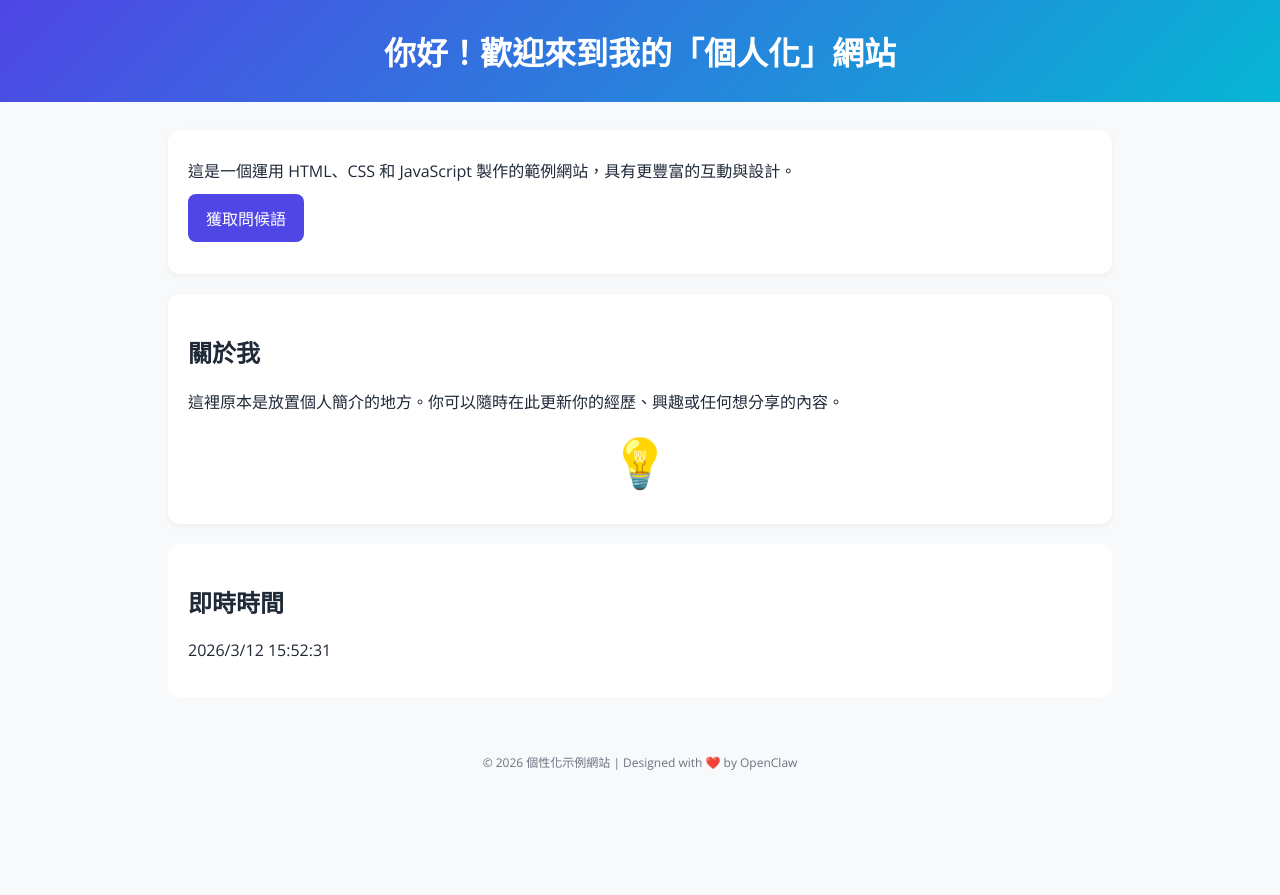
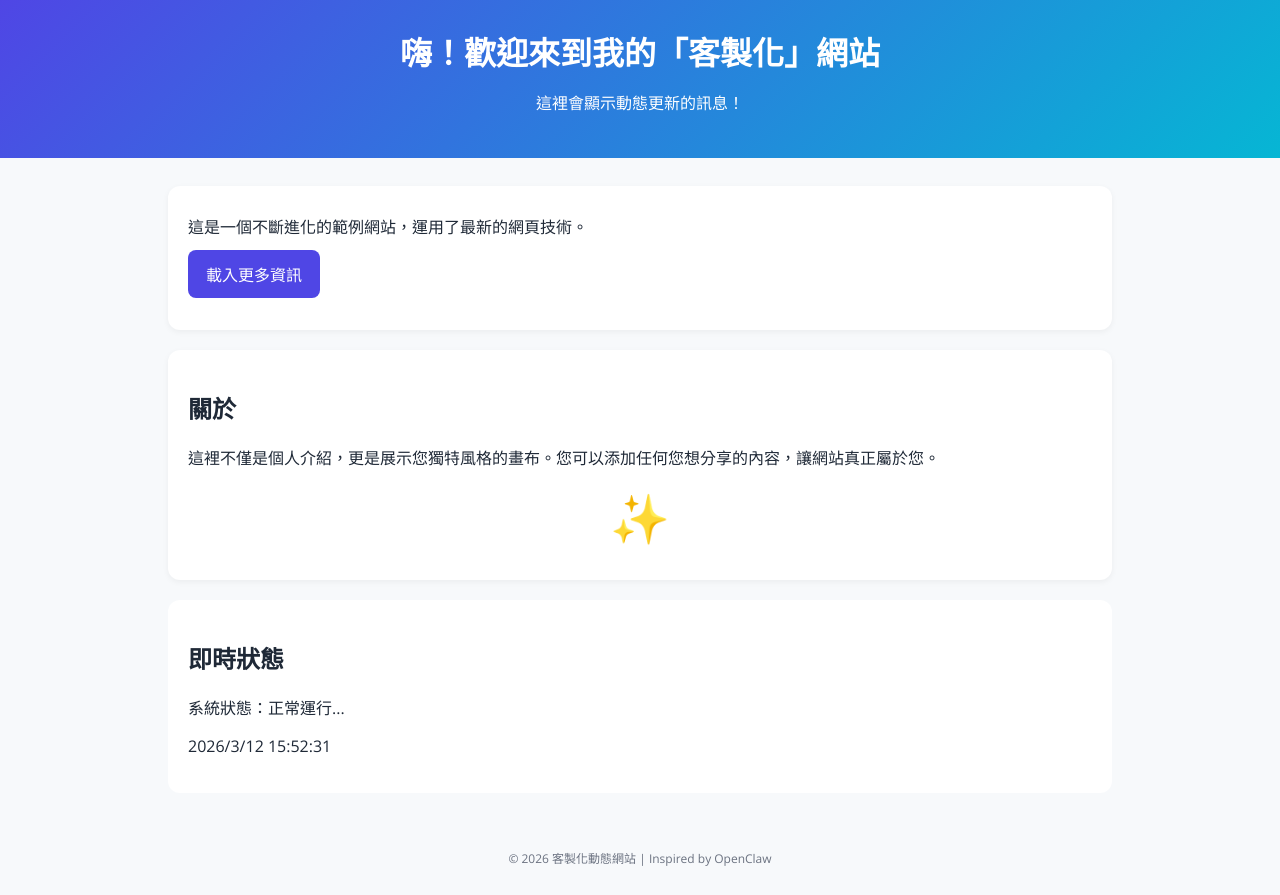
Before and after one commit to mingklai/openclaw-autosite, a plain HTML site: page index.html in a window 1280 px wide. Before the commit the page ends 800 px from the top, so only its background shows below. Drawn offline with nearby package versions, Linux system fonts and the light colour scheme.

Commit message:
feat: enhance front-end demo; add dynamic updates and extra content

```diff
--- a/index.html
+++ b/index.html
@@ -3,7 +3,7 @@
 <head>
   <meta charset="utf-8">
   <meta name="viewport" content="width=device-width, initial-scale=1">
-  <title>個性化示例網站</title>
+  <title>客製化動態網站</title>
   <link rel="stylesheet" href="styles.css">
   <link rel="preconnect" href="https://fonts.googleapis.com">
   <link rel="preconnect" href="https://fonts.gstatic.com" crossorigin>
@@ -11,26 +11,28 @@
 </head>
 <body>
   <header>
-    <h1>你好！歡迎來到我的「個人化」網站</h1>
+    <h1>嗨！歡迎來到我的「客製化」網站</h1>
+    <p id="dynamicMsg">這裡會顯示動態更新的訊息！</p>
   </header>
   <main>
     <section class="intro">
-      <p>這是一個運用 HTML、CSS 和 JavaScript 製作的範例網站，具有更豐富的互動與設計。</p>
-      <button id="greetBtn">獲取問候語</button>
-      <p id="msg" aria-live="polite"></p>
+      <p>這是一個不斷進化的範例網站，運用了最新的網頁技術。</p>
+      <button id="dynamicBtn">載入更多資訊</button>
+      <p id="info" aria-live="polite"></p>
     </section>
     <section class="about">
-      <h2>關於我</h2>
-      <p>這裡原本是放置個人簡介的地方。你可以隨時在此更新你的經歷、興趣或任何想分享的內容。</p>
-      <div class="profile-pic-placeholder">💡</div>
+      <h2>關於</h2>
+      <p>這裡不僅是個人介紹，更是展示您獨特風格的畫布。您可以添加任何您想分享的內容，讓網站真正屬於您。</p>
+      <div class="profile-pic-placeholder">✨</div>
     </section>
     <section class="features">
-      <h2>即時時間</h2>
-      <p id="clock">正在載入時間...</p>
+      <h2>即時狀態</h2>
+      <p id="status">系統狀態：正常運行...</p>
+      <p id="clock">正在載入即時時間...</p>
     </section>
   </main>
   <footer>
-    <p>© 2026 個性化示例網站 | Designed with ❤️ by OpenClaw</p>
+    <p>© 2026 客製化動態網站 | Inspired by OpenClaw</p>
   </footer>
   <script src="script.js"></script>
 </body>
--- a/script.js
+++ b/script.js
@@ -1,13 +1,15 @@
-document.getElementById('greetBtn').addEventListener('click',function(){
-  const msg=document.getElementById('msg');
-  msg.textContent='嗨！這是你個人化網站的問候。';
+document.getElementById('dynamicBtn').addEventListener('click',function(){
+  const info=document.getElementById('info');
+  info.textContent='已加載更多內容，包含互動元件與動態資訊。';
+  // simulate adding a new feature
+  const clock=document.getElementById('clock');
+  clock.textContent=new Date().toLocaleString('zh-Hant-TW',{hour12:false});
+  const status=document.getElementById('status');
+  status.textContent='系統狀態：穩定運作，無警報。';
 });
-
-// 顯示當前時間
 function updateClock(){
   const clock=document.getElementById('clock');
-  const now=new Date();
-  clock.textContent=now.toLocaleString('zh-Hant-TW', {hour12:false});
+  clock.textContent=new Date().toLocaleString('zh-Hant-TW',{hour12:false});
 }
 setInterval(updateClock,1000);
 updateClock();
```
